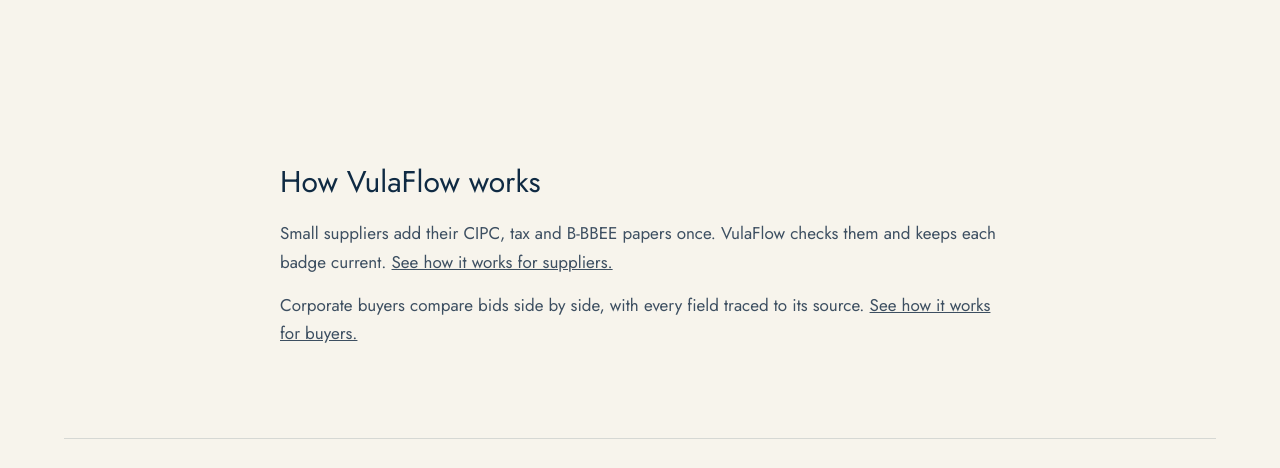
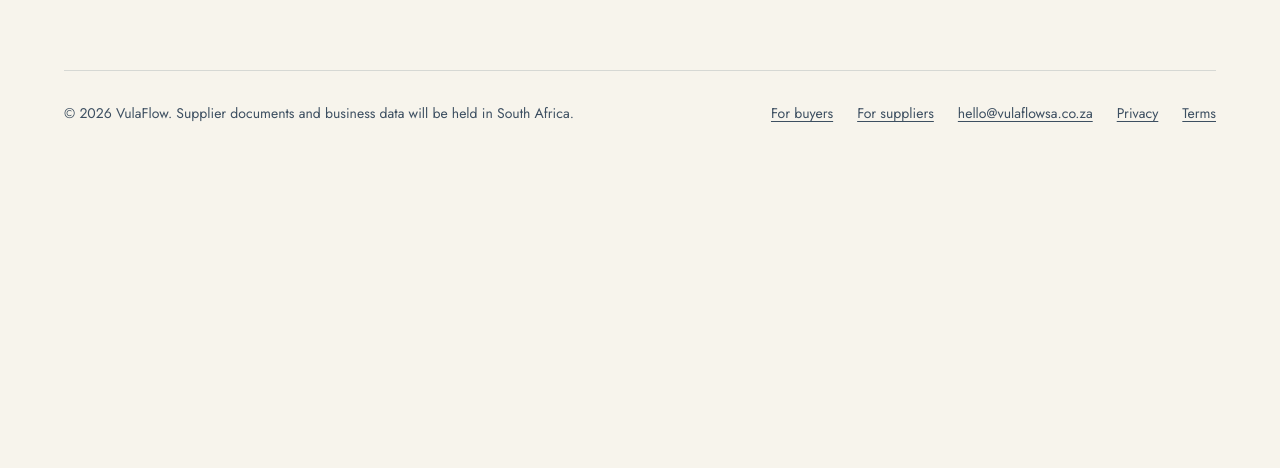
Before and after one commit to NjabuloShabalala/vula-flow-site, a plain HTML site: page index.html in a window 1280 px wide. Shown: the part 2301-2769 px from the top of the page. After the commit the page ends 2472 px from the top, so only its background shows below. Drawn offline with Linux system fonts and the light colour scheme.

Commit message:
Home: remove How VulaFlow works block, link buyers, suppliers and terms from the footer instead
Co-Authored-By: Claude Sonnet 5.5 <noreply@anthropic.com>
Claude-Session: https://claude.ai/code/session_01XUim3ibkuVmrYs8WKgVBwo

```diff
--- a/index.html
+++ b/index.html
@@ -96,22 +96,17 @@
     </div>
     <p class="reply-note">We reply within one business day.</p>
   </section>
-  <!-- Crawlable summary of what the product does, with real links to the two inner pages -->
-  <section class="wrap" style="padding:clamp(48px,7vw,96px) 0">
-    <div class="inner" style="max-width:720px">
-      <h2 class="serif" style="font-size:clamp(24px,3vw,30px);font-weight:500;margin:0 0 16px">How VulaFlow works</h2>
-      <p style="font-size:17px;line-height:1.7;color:#3D4F61;margin:0 0 14px">Small suppliers add their CIPC, tax and B-BBEE papers once. VulaFlow checks them and keeps each badge current. <a href="suppliers.html" style="text-decoration:underline">See how it works for suppliers.</a></p>
-      <p style="font-size:17px;line-height:1.7;color:#3D4F61;margin:0">Corporate buyers compare bids side by side, with every field traced to its source. <a href="buyers.html" style="text-decoration:underline">See how it works for buyers.</a></p>
-    </div>
-  </section>
 </main>
 
 <footer class="wrap">
   <div class="inner site-foot">
     <span>© 2026 VulaFlow. Supplier documents and business data will be held in South Africa.</span>
     <span class="links">
+      <a href="buyers.html">For buyers</a>
+      <a href="suppliers.html">For suppliers</a>
       <a href="mailto:hello@vulaflowsa.co.za">hello@vulaflowsa.co.za</a>
       <a href="privacy.html">Privacy</a>
+      <a href="terms.html">Terms</a>
     </span>
   </div>
 </footer>
```
